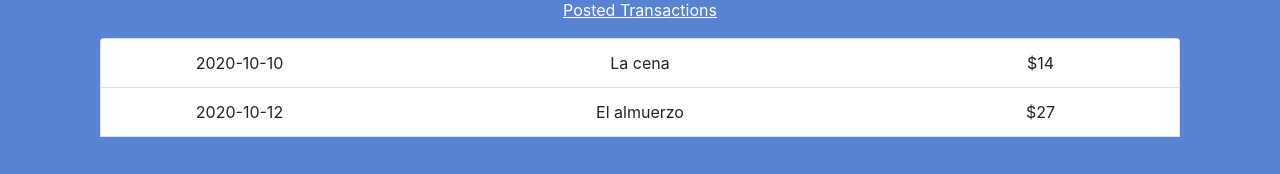
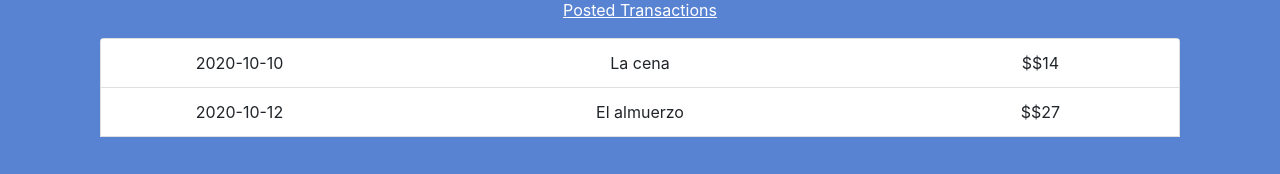
Before and after one commit to Schapagain/fin-track-server, a React (Create React App) app in the folder client/: page / in a window 1280 px wide. Shown: the part 144-318 px from the top of the page. Built offline with nearby package versions, Linux system fonts and the light colour scheme.

Commit message:
fix dollar sign prefix to amounts

```diff
--- a/client/src/components/AddTransaction.js
+++ b/client/src/components/AddTransaction.js
@@ -42,7 +42,7 @@ class AddTransaction extends Component {
 
         const newTransaction = {
             id: uuid(),
-            amount: '$'+this.state.amount,
+            amount: this.state.amount,
             title: this.state.title,
             category: this.state.category,
             date: this.state.date
--- a/client/src/components/TransactionList.js
+++ b/client/src/components/TransactionList.js
@@ -11,7 +11,7 @@ const Transaction = props => {
         <Row className="transaction">
             <div className="col-3">{transaction.date}</div>
             <div className="col-6">{transaction.title}</div>
-            <div className="col-3">{transaction.amount}</div>
+            <div className="col-3">{'$'+transaction.amount}</div>
         </Row>
     )
 }
```
